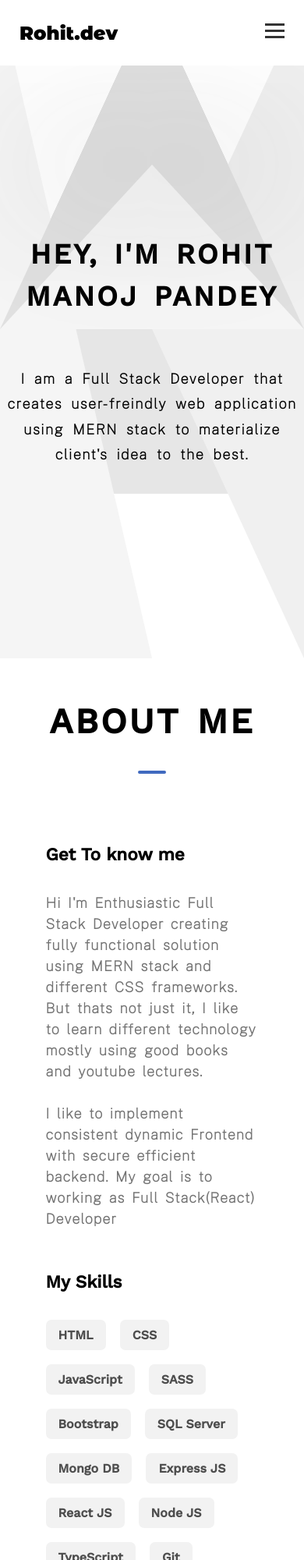
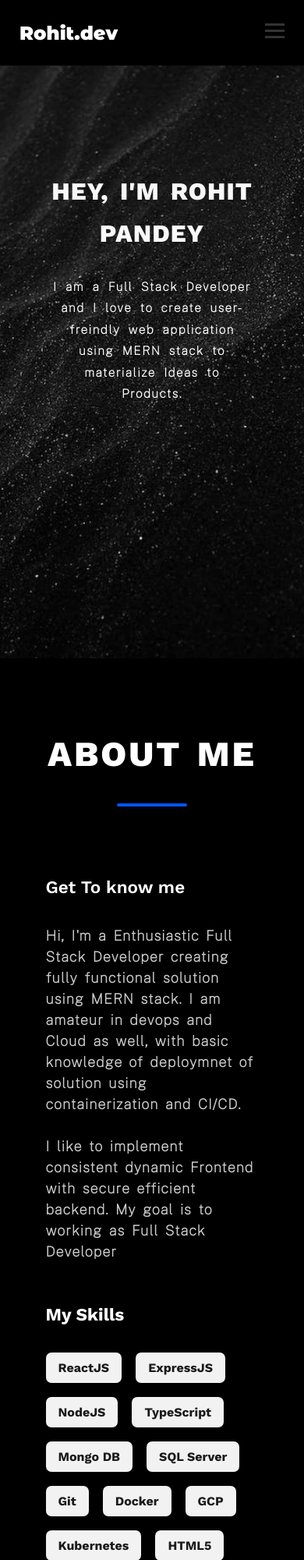
Before and after one commit to pandeyrohitmanoj/portfolio, a website: page index.html in a window 390 px wide. Shown: the top 2000 px of the page at 78% size. Drawn offline with nearby package versions, Linux system fonts and the light colour scheme.

Commit message:
add changes

```diff
--- a/index.css
+++ b/index.css
@@ -1,13 +1,14 @@
 @import url('https://fonts.googleapis.com/css2?family=Public+Sans:wght@100&family=Roboto+Serif:wght@100;200;400;500&display=swap');
 @import url('https://fonts.googleapis.com/css2?family=Montserrat+Alternates:wght@600&display=swap');
 @import url('https://fonts.googleapis.com/css2?family=Montserrat+Alternates:wght@900&display=swap');
-@import url('https://fonts.googleapis.com/css2?family=Work+Sans:wght@500,600,800&display=swap');
+/*@import url('https://fonts.googleapis.com/css2?family=Work+Sans:wght@500,600,800&display=swap');*/
+@import url('https://fonts.googleapis.com/css2?family=Work+Sans:wght@500;600;700;800&display=swap');
 @import url('https://fonts.googleapis.com/css2?family=Source+Sans+3&display=swap');
 /* font-family: 'Public Sans','Roboto Serif', serif, sans-serif;
 font-family: ; */
 
 ::-webkit-scrollbar{
-    width: 0px;
+    width: 0;
 }
 *, *::before, *::after {
     margin: 0;
@@ -21,7 +22,12 @@ body{
     height: 100svh;
     position: relative;
 }
+
+
+
+
 .navbar {
+  z-index: 2;
     display: flex;
     justify-content: space-between;
     align-items: center;
@@ -30,7 +36,7 @@ body{
     width: 100svw;
     padding: 25px;
     font-weight: 700;
-    background-color: hsl(0,0%,100%);
+    background-color: hsl(0, 0%, 0%);
     font-style: normal;
     font-family: 'Roboto Serif', serif;
     box-shadow: 0 20svh 25svh hsla(0, 0%, 40%,0.2);
@@ -38,40 +44,69 @@ body{
     top:0;
     left:0;
   }
+
   .navbar * {
     text-decoration: none;
+
+    color: hsl(0,0%,100%);
   }
+
+
+  #frontPageImage {
+    background-size: cover;
+    height: 100svh;
+    width: 100svw;
+    position: absolute;
+    top: 0;
+    z-index: -1;
+    left: 0;
+    object-fit: cover;
+  }
+
   .first-page{
-    min-height: 100svh;
+    position: relative;
+    height: 100svh;
     display: flex;
     flex-direction: column;
     justify-content: center;
     align-items: center;
-    background: url('./images/firs-page.svg') repeat ;
-    background-size: contain;
-
+    overflow-y: auto ;
+    overflow-x: hidden;
+    transform-style: preserve-3d;
   }
   .first-page-title{
     text-transform: uppercase;
+    position: relative;
+    transform-style: preserve-3d;
+    height: 40svh;
+    display: flex;
+    justify-content: center;
+    align-items: flex-end ;
     width: min(75vw,75ch);
-    font-size: 2rem;
+    font-size: 3.5rem;
     letter-spacing: 3px;
-    width: min(75vw,75ch);
     word-spacing: 5px;
     font-family: 'Work Sans', sans-serif;
     font-weight: 800;
     line-height: 3rem;
     text-align: center;
+    color: hsl(0, 0%, 100%);
   }
 
   .first-page-subtitle{
+    font-size: 1.25rem;
+    position: relative;
+    height: 60svh;
     width: min(75vw,75ch);
+    display: flex;
+    justify-content: center;
+    align-items: flex-start;
     font-weight: 600;
     line-height: 1.8;
     letter-spacing: 1.5px;
     word-spacing: 5px;
     margin-top: 1rem;
-    /* font-family: 'Work Sans', sans-serif; */
+    color: hsl(0,0%, 100%);
     font-family: 'Public Sans';
     text-align: center;
   }
@@ -95,6 +130,11 @@ body{
     .navbar-left{
         display: none;
     }
+    .first-page-subtitle {
+      font-size: 0.8rem;
+      letter-spacing: 1px;
+    }
+
   }
   .hamburger {
     display: none;
@@ -148,16 +188,20 @@ body{
 
   .about-me {
     min-height: 90svh;
-    max-width: 75svw;
+    max-width: 100svw;
+    padding: 5svh 10svw 10svh;
     display: flex;
     justify-content: center;
     align-items: center;
     gap: 2rem;
     flex-direction: column;
     margin: 0 auto ;
+    z-index: 3;
+    background-color: hsl(0, 0%, 0%);
   }
   .about-me-text {
     word-wrap: break-word;
+    color: hsl(0, 0%, 100%);
     text-transform: uppercase;
     width: clamp(75vw,75ch,100svw);
     font-size: 2.5rem;
@@ -170,14 +214,6 @@ body{
     margin: 3rem 0 0 0;
     animation: textUp 2s 0s ;
   }
-  @keyframes textUp {
-    from {
-      color: hsl(0, 0%, 100%);
-    }
-    to {
-      color: hsl(0, 0%, 00%);
-    }
-  }
 
   .about-me-description {
     font-weight: 600;
@@ -185,8 +221,8 @@ body{
   }
 
   .about-me-blue-line {
-    border: 2px solid hsl(220, 50%, 50%);
-    width:2rem;
+    border: 2px solid hsl(220, 100%, 50%);
+    width:5rem;
     height: 0;
     border-radius: 20px;
     margin: 0 auto;
@@ -216,8 +252,7 @@ body{
   .about-me-skill-title,.about-me-description-title  {
     margin:1rem 0 2rem 0;
     font-family: 'Work Sans', sans-serif;
-    /* margin: 0 auto; */
-    font-weight: 800;
+    color: hsl(0, 0%, 100%);
     font-size: 1.25rem;
   }
   .about-me-skillsBox {
@@ -230,7 +265,7 @@ body{
     height:max-content;
   }
   .about-me-description-info {
-    color: hsl(0,0%,45%);
+    color: hsl(0,0%,80%);
     text-align: left;
     font-family: 'Public Sans','Roboto Serif', serif, sans-serif;
     line-height: 1.5;
@@ -255,7 +290,7 @@ body{
     font-size:medium;
     font-weight: 700;
     background-color: hsl(0, 0%, 95%);
-    color: hsl(0,0%,30%);
+    color: hsl(0,0%,10%);
     border-radius: 7px;
   }
 
@@ -287,9 +322,13 @@ body{
   .projects {
     display: grid;
     grid-template-columns: repeat(2,1fr);
-    width: 90svw;
-    margin: 4rem auto 6rem auto;
+    width: 100svw;
+    padding: 5svh 10svw 15svh 10svw;
     gap: 1rem;
+    background-color: hsl(0, 0%, 10%)  ;
+  }
+  .projects> * {
+    color: hsl(0, 0%, 100%);
   }
   .projects-title {
     word-wrap: break-word;
@@ -312,7 +351,7 @@ body{
     word-spacing: 2px;
     font-family: 'Work Sans', sans-serif;
     font-weight: 300;
-    color: hsl(0, 0%, 45%);
+    color: hsl(0, 0%, 95%);
     text-align: center;
     margin: 1rem 0 0 0;
     height: max-content;
@@ -340,7 +379,7 @@ body{
     grid-column: span 2;
   }
   .projects-container-description-info {
-    color: hsl(0, 0%, 45%);
+    color: hsl(0, 0%, 75%);
     margin-top: 0.5rem;
   }
 
@@ -373,14 +412,14 @@ body{
     width: 100%;
   }
   .projects-container-description-title {
+    color: hsl(0, 0%, 100%);
     font-weight: bolder;
     font-size: 1.5rem;
   }
   .contact {
     /* width: min(70svw,100ch); */
     width: 100svw;
-    margin: 1rem auto 0 auto;
-    background-color: hsl(0, 0%, 95%);
+    background-color: hsl(0, 0%, 15%);
     padding-bottom: 4rem;
     min-height: 60svh;
     display: flex;
@@ -392,6 +431,7 @@ body{
   .contact>* {
     width: min(65svw,80ch);
     margin: 1rem auto;
+    color: hsl(0, 0%, 100%);
   }
   .contact-title {
     word-wrap: break-word;
@@ -413,7 +453,7 @@ body{
     font-family: 'Work Sans', sans-serif;
     font-weight: 500;
     text-align: center;
-    color: hsl(0, 0%, 0%);
+    color: hsl(0, 0%, 90%);
   }
 
   .contact-form{
@@ -427,6 +467,8 @@ body{
     word-spacing: 1px;
     background-color: hsl(0, 0%, 100%);
     padding: 1rem 1.25rem;
+    border-radius: 15px;
+    padding-left: 1.75rem;
   }
 
   .contact-form>*{
@@ -447,7 +489,7 @@ body{
     font-size: 0.8rem;
   }
   .form-element-input-message{
-    max-width: 90%;
+    max-width: 100%;
     resize: none;
     min-height: 18svh;
   }
@@ -538,10 +580,16 @@ body{
         font-size: 18px;
     }
 
-    .first-page {
-        background: url('./images/first-page-smaller-screen.svg ') repeat ;
-        background-size: contain;
+    .first-page-title {
+      letter-spacing: 1px;
+      font-size: 2.75rem;
     }
+    .first-page-subtitle {
+      font-size: 0.85rem;
+      max-width: 80svw;
+      margin-top: 2svh;
+    }
+
 
     .navbar-right,
     .hamburger {
@@ -551,6 +599,16 @@ body{
     .navbar {
       justify-content: flex-end;
       width: 100svw;
+    }
+
+    .hidden {
+        margin-right: 10rem;
+        transition: all 5s;
+    }
+
+    .show{
+      opacity: 1;
+      margin-right: 1rem ;
     }
 
     .sidebar {
@@ -603,13 +661,14 @@ body{
 
   @media screen and (max-width:1000px) {
     .first-page-title {
-      width: 100%;
-      padding: 3rem 5px 1rem 5px;
+      font-size: 1.75rem;
+      max-width: 80svw;
     }
     .first-page-subtitle {
-      width: 100%;
+
+      max-width: 70svw;
       padding: 0 8px;
-      margin-top:2.5rem;
+      margin-top:1.5rem;
     }
     .contact-form {
       padding: 1rem 10px;
@@ -663,11 +722,11 @@ body{
     animation: left 3s linear;
   }
 
-  @keyframes left {
+  /* @keyframes left {
     0% {
       margin-right:5rem;
     }
     100% {
       margin-right:1rem;
     }
-  }
+  } */
--- a/index.html
+++ b/index.html
@@ -38,10 +38,11 @@
 
 
   <section class="first-page">
-    <div class="first-page-title">Hey, I'm Rohit Manoj pandey</div>
-    <div class="first-page-subtitle">I am a Full Stack Developer that creates user-freindly web application using MERN stack to materialize client's idea to the best.</div>
+    <img src='./images/frontpage2.jpeg' id="frontPageImage">
+    <div class="first-page-title">Hey, I'm  Rohit pandey</div>
+    <div class="first-page-subtitle">I am a Full Stack Developer and I love to create user-freindly web application using MERN stack to materialize Ideas to Products.</div>
+
 </section>
-
 <section class="about-me" >
   <div class="about-me-text">About me</div>
   <div class="about-me-blue-line"></div>
@@ -51,33 +52,37 @@
           Get To know me
         </div>
         <div class="about-me-description-info">
-            Hi I'm Enthusiastic Full Stack Developer creating fully functional solution using MERN stack and different CSS frameworks. But thats not just it, I like to learn different technology mostly using good books and youtube lectures.
+          Hi, I'm a Enthusiastic Full Stack Developer creating fully functional solution using MERN stack. I am amateur in devops and Cloud as well, with basic knowledge of deploymnet of solution using containerization and CI/CD.
           <br/>
           <br/>
-            I like to implement consistent dynamic Frontend with secure efficient backend. My goal is to working as Full Stack(React)  Developer          </div>
+          I like to implement consistent dynamic Frontend with secure efficient backend. My goal is to working as Full Stack Developer          </div>
       </div>
       <div class="about-me-skill">
-            <div class="about-me-skill-title" >My Skills</div>
+          <h2 class="about-me-skill-title" >My Skills</h2>
           <div class="about-me-skillsBox">
-                <div class="about-me-skillsBox-skills">HTML</div>
-                <div class="about-me-skillsBox-skills">CSS</div>
-                <div class="about-me-skillsBox-skills">JavaScript</div>
+              <div class="about-me-skillsBox-skills">ReactJS</div>
+              <div class="about-me-skillsBox-skills">ExpressJS</div>
+              <div class="about-me-skillsBox-skills">NodeJS</div>
+              <div class="about-me-skillsBox-skills">TypeScript</div>
+              <div class="about-me-skillsBox-skills">Mongo DB</div>
+              <div class="about-me-skillsBox-skills">SQL Server</div>
+              <div class="about-me-skillsBox-skills">Git</div>
+              <div class="about-me-skillsBox-skills">Docker</div>
+              <div class="about-me-skillsBox-skills">GCP</div>
+              <div class="about-me-skillsBox-skills">Kubernetes</div>
+              <div class="about-me-skillsBox-skills">HTML5</div>
+              <div class="about-me-skillsBox-skills">CSS3</div>
               <div class="about-me-skillsBox-skills">SASS</div>
               <div class="about-me-skillsBox-skills">Bootstrap</div>
-                <div class="about-me-skillsBox-skills">SQL Server</div>
-                <div class="about-me-skillsBox-skills">Mongo DB</div>
-                <div class="about-me-skillsBox-skills">Express JS</div>
-                <div class="about-me-skillsBox-skills">react JS</div>
-                <div class="about-me-skillsBox-skills">node JS</div>
-                <div class="about-me-skillsBox-skills">TypeScript</div>
-                <div class="about-me-skillsBox-skills">Git</div>
+              <div class="about-me-skillsBox-skills">JavaScript</div>
           </div>
       </div>
   </div>
   <button class="about-me-contact-button" onclick="scrollToClass('contact')">Contact</button>
 </section>
 
-  <section class="projects">
+
+  <section class="projects" id="projects">
     <div class="projects-title">Projects</div>
     <div class="projects-subtitle">This are some of my Personal Projects.</div>
     <div class="projects-container">
@@ -139,7 +144,7 @@
         src="https://cdn.jsdelivr.net/npm/@emailjs/browser@3/dist/email.min.js">
 </script>
 
-    <script src="index.js"></script>
+    <script src="index.js" defer></script>
 </body>
 
 </html>
--- a/project-1.css
+++ b/project-1.css
@@ -211,9 +211,11 @@ body{
   text-align: center;
   letter-spacing: 0.5px;
 }
-
+.projects-container-description-info{
+  color: hsl(0, 0%, 60%);
+}
 .container-zoomcar-description {
-  width: min(65svw, 75ch);
+  width: min(75svw, 100ch);
   margin: 0 auto;
   font-weight: 500;
   word-spacing: 5px;
```
Also changed, not shown: index.js (+22 -1 lines), project-1.html (+2 -2 lines), images/frontpage1.jpg (added), images/frontpage2.jpeg (added), images/frontpageLaptop.webp (added). Lines whose indentation alone changed are shown as unchanged.
